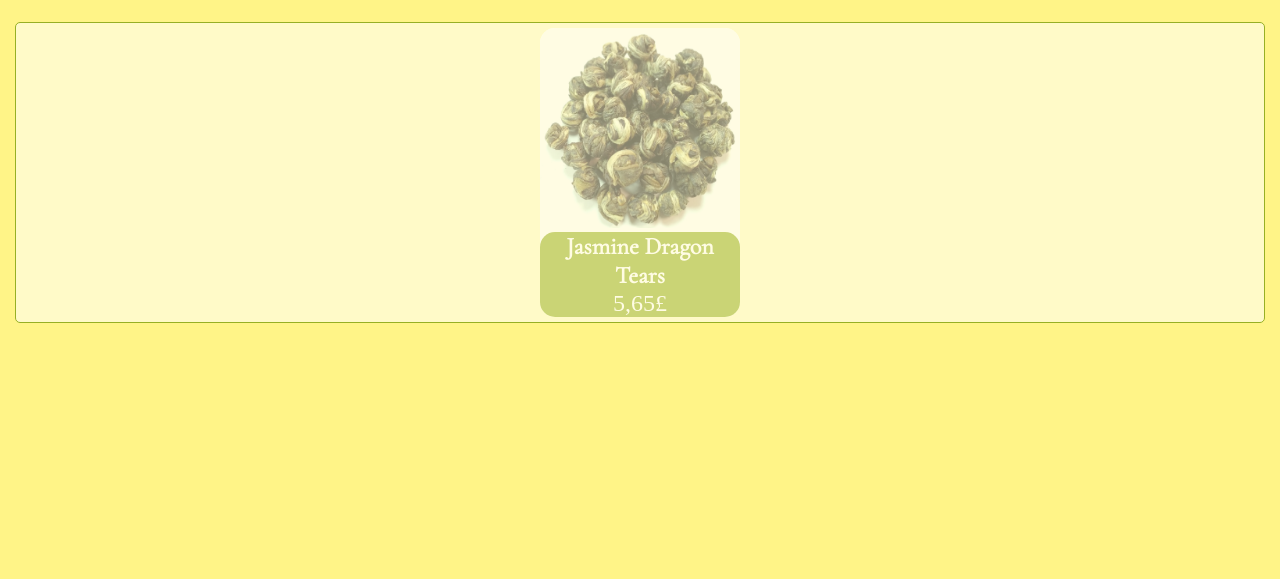
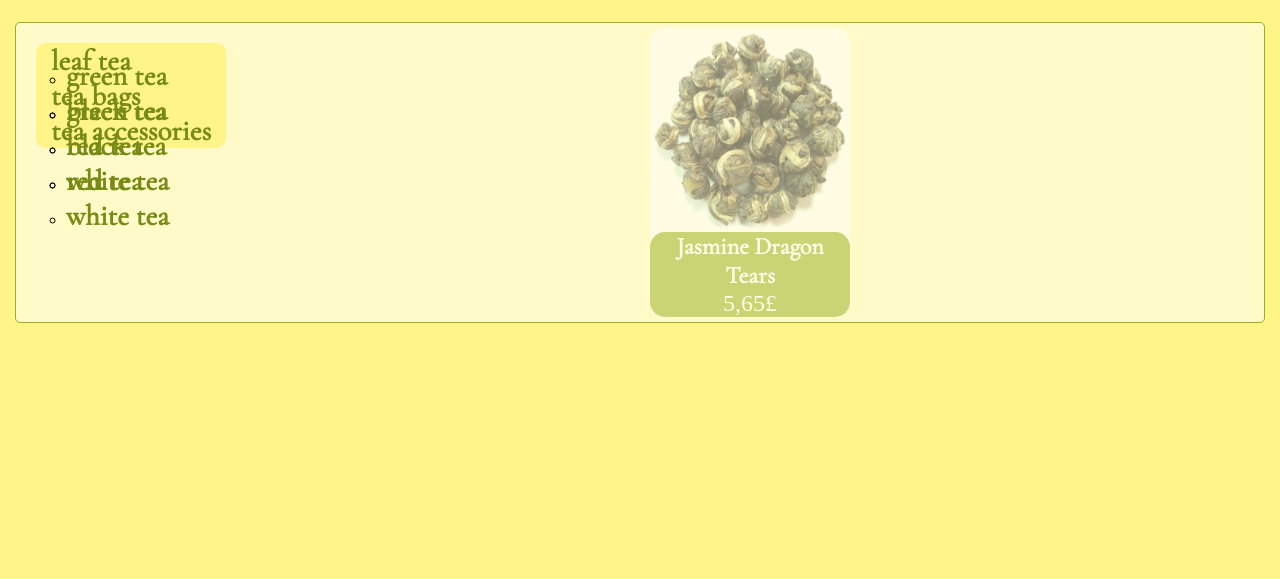
Before and after one commit to giraffeadolf/tea_shop, a plain HTML site: page catalog.html in a window 1280 px wide. Shown: the part 219-798 px from the top of the page. Drawn offline with nearby package versions, Linux system fonts and the light colour scheme.

Commit message:
Undone version of categories menu

```diff
--- a/catalog.html
+++ b/catalog.html
@@ -31,7 +31,29 @@
 
         </header>
 
-        <div class="main">
+        <div class="main main-catalog">
+
+            <ul class='categories'>
+                <li>
+                    <a href="#">leaf tea</a>
+                    <ul class="sub-menu">
+                        <li><a href="#">green tea</a></li>
+                        <li><a href="#">black tea</a></li>
+                        <li><a href="#">red tea</a></li>
+                        <li><a href="#">white tea</a></li>
+                    </ul>
+                </li>
+                <li>
+                    <a href="#">tea bags</a>
+                    <ul class="sub-menu">
+                        <li><a href="#">green tea</a></li>
+                        <li><a href="#">black tea</a></li>
+                        <li><a href="#">red tea</a></li>
+                        <li><a href="#">white tea</a></li>
+                    </ul>
+                </li>
+                <li><a href="#">tea accessories</a></li>
+            </ul>
 
             <div class="products">
 
@@ -67,10 +89,18 @@
             <div class="social-icons">
                 <h3>social networks</h3>
                 <div class="icons">
-                    <a href="#"><div class="instagram"></div></a>
-                    <a href="#"><div class="facebook"></div></a>
-                    <a href="#"><div class="twitter"></div></a>
-                    <a href="#"><div class="youtube"></div></a>
+                    <a href="#">
+                        <div class="instagram"></div>
+                    </a>
+                    <a href="#">
+                        <div class="facebook"></div>
+                    </a>
+                    <a href="#">
+                        <div class="twitter"></div>
+                    </a>
+                    <a href="#">
+                        <div class="youtube"></div>
+                    </a>
                 </div>
             </div>
         </div>
--- a/static/css/main.css
+++ b/static/css/main.css
@@ -50,8 +50,6 @@ header p {
     color: #778B16;
 }
 
-nav {}
-
 .menu {
     display: flex;
     justify-content: space-around;
@@ -59,7 +57,6 @@ nav {}
     width: 100%;
     padding: 10px;
     margin: 0;
-    font-family: Arial;
     background-color: #FFF487;
 }
 
@@ -127,6 +124,74 @@ nav {}
 }
 
 /* catalog page */
+
+.main-catalog {
+    display: flex;
+    justify-content: space-between;
+    flex-direction: row;
+}
+
+.categories {
+    align-self: flex-start;
+    display: flex;
+    flex-direction: column;
+    justify-content: space-around;
+
+    padding: 0;
+    margin: 15px;
+}
+
+.categories > li {
+    position: relative;
+    padding: 0 15px;
+    list-style: none;
+    white-space: nowrap;
+    background-color: #FFF487;
+}
+
+.categories a {
+    display: block;
+    text-decoration: none;
+    font-family: Cormorant Garamond;
+    font-weight: 700;
+    font-size: 1.8em;
+    color: #778B16;
+}
+
+.categories > li:hover {
+    background-color: #778B16;
+}
+
+.categories > li:hover > a {
+    color: #FFF487;
+}
+
+.categories > li:first-child {
+    border-radius: 10px 10px 0 0;
+}
+
+.categories > li:last-child {
+    border-radius: 0 0 10px 10px;
+}
+
+.categories .sub-menu {
+    display: none;
+    position: absolute;
+    top: 0;
+    z-index: 10;
+
+    align-self: flex-start;
+    display: flex;
+    flex-direction: column;
+    justify-content: space-around;
+
+    padding: 0;
+    margin: 15px;
+}
+
+.categories > a:hover .sub-menu {
+    display: block;
+}
 
 .products {
     display: flex;
```
